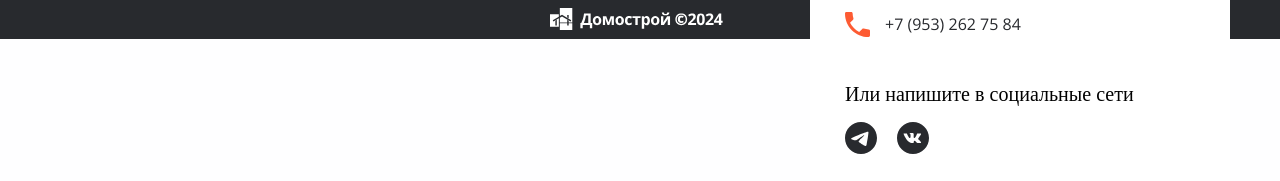
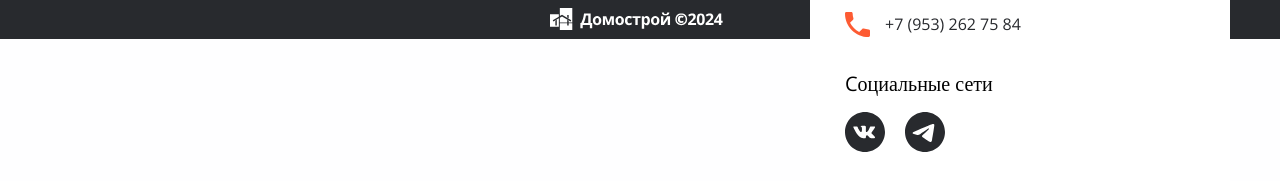
Before and after one commit to PumpkinPeasant/domostroy2, a Nuxt app: page / in a window 1280 px wide. Shown: the part 3371-3552 px from the top of the page. Built offline with nearby package versions, Linux system fonts and the light colour scheme.

Commit message:
Вынес иконки в отдельный компонент

```diff
--- a/components/AppFooter.vue
+++ b/components/AppFooter.vue
@@ -7,16 +7,14 @@
       <NuxtLink to="#contacts" class="text link">Контакты</NuxtLink>
       <p class="text">Написать нам: <a href="mailto:domostroi@lenta.ru" class="email link">domostroi@lenta.ru</a></p>
       <NuxtLink class="text"></NuxtLink>
-      <div class="icon">
-        <a href="https://t.me/domostroi29" class="icon-link">
-          <img src="@/assets/icons/telegram.svg" alt="telegram">
-        </a>
-      </div>
-      <div class="icon">
-        <a href="https://vk.com/domostroi_29" class="icon-link">
-          <img src="@/assets/icons/vk.svg" alt="vk">
-        </a>
-      </div>
+      <media-icon
+          alt="vk"
+          :src="VK"
+          href="https://vk.com/domostroi_29"/>
+      <media-icon
+          alt="telegram"
+          :src="Telegram"
+          href="https://t.me/domostroi29"/>
     </section>
     <section class="footer-logo">
       <img src="@/assets/icons/footer-logo.svg" alt="">
@@ -26,6 +24,9 @@
 
 <script setup>
 
+import Telegram from "~/assets/icons/telegram.svg";
+import VK from "~/assets/icons/vk.svg";
+import MediaIcon from "~/components/index/UI/MediaIcon.vue";
 </script>
 
 <style scoped lang="scss">
@@ -65,20 +66,4 @@
   justify-content: center;
   align-items: center;
 }
-
-.icon {
-  display: flex;
-  flex-direction: row;
-  align-items: center;
-  justify-content: end;
-
-  .icon-link {
-    transform-origin: center center;
-    transition: transform 0.4s cubic-bezier(0.175, 0.885, 0.32, 1.275);
-
-    &:hover, &:active {
-      transform: scale(1.2);
-    }
-  }
-}
 </style>
--- a/components/index/ContactsSection.vue
+++ b/components/index/ContactsSection.vue
@@ -26,18 +26,18 @@
             <p><a class="contact_section" href="tel:+7 (953) 262 75 84">+7 (953) 262 75 84</a></p>
           </div>
         </div>
-        <p class="title">Или напишите в социальные сети</p>
+        <p class="title">Cоциальные сети</p>
         <div class="icons">
-          <div class="icon">
-            <a href="https://t.me/domostroi29" class="icon-link">
-              <img src="@/assets/icons/telegram.svg" alt="telegram">
-            </a>
-          </div>
-          <div class="icon">
-            <a href="https://vk.com/domostroi_29" class="icon-link">
-              <img src="@/assets/icons/vk.svg" alt="vk">
-            </a>
-          </div>
+          <media-icon
+              width="40"
+              alt="vk"
+              :src="VK"
+              href="https://vk.com/domostroi_29"/>
+          <media-icon
+              width="40"
+              alt="telegram"
+              :src="Telegram"
+              href="https://t.me/domostroi29"/>
         </div>
       </div>
     </div>
@@ -45,13 +45,12 @@
   </section>
 </template>
 
-<script>
+<script setup>
 import YandexMap from "~/components/index/ContactsSection/YandexMap.vue";
+import MediaIcon from "~/components/index/UI/MediaIcon.vue";
+import Telegram from "~/assets/icons/telegram.svg";
+import VK from "~/assets/icons/vk.svg";
 
-export default {
-  name: "ContactsSection",
-  components: {YandexMap}
-}
 </script>
 
 <style scoped lang="scss">
@@ -81,7 +80,7 @@ section {
   margin: 0 50px 30px 0;
 
   .card-contact {
-    margin-bottom: 25px;
+    margin-bottom: 15px;
   }
 }
 
--- /dev/null
+++ b/components/index/UI/MediaIcon.vue
@@ -0,0 +1,37 @@
+<script setup lang="ts">
+const props = defineProps({
+  href: {type: String, required: true},
+  src: {type: Object, required: true},
+  alt: {type: String, required: true},
+  width: {type: String, default: '32'}
+});
+</script>
+
+<template>
+  <div class="icon">
+    <a :href="href" class="icon-link" target="_blank">
+      <img
+          :width="width"
+          :src="src"
+          :alt="alt">
+    </a>
+  </div>
+</template>
+
+<style scoped lang="scss">
+.icon {
+  display: flex;
+  flex-direction: row;
+  align-items: center;
+  justify-content: end;
+
+  .icon-link {
+    transform-origin: center center;
+    transition: transform 0.4s cubic-bezier(0.175, 0.885, 0.32, 1.275);
+
+    &:hover, &:active {
+      transform: scale(1.2);
+    }
+  }
+}
+</style>
```
